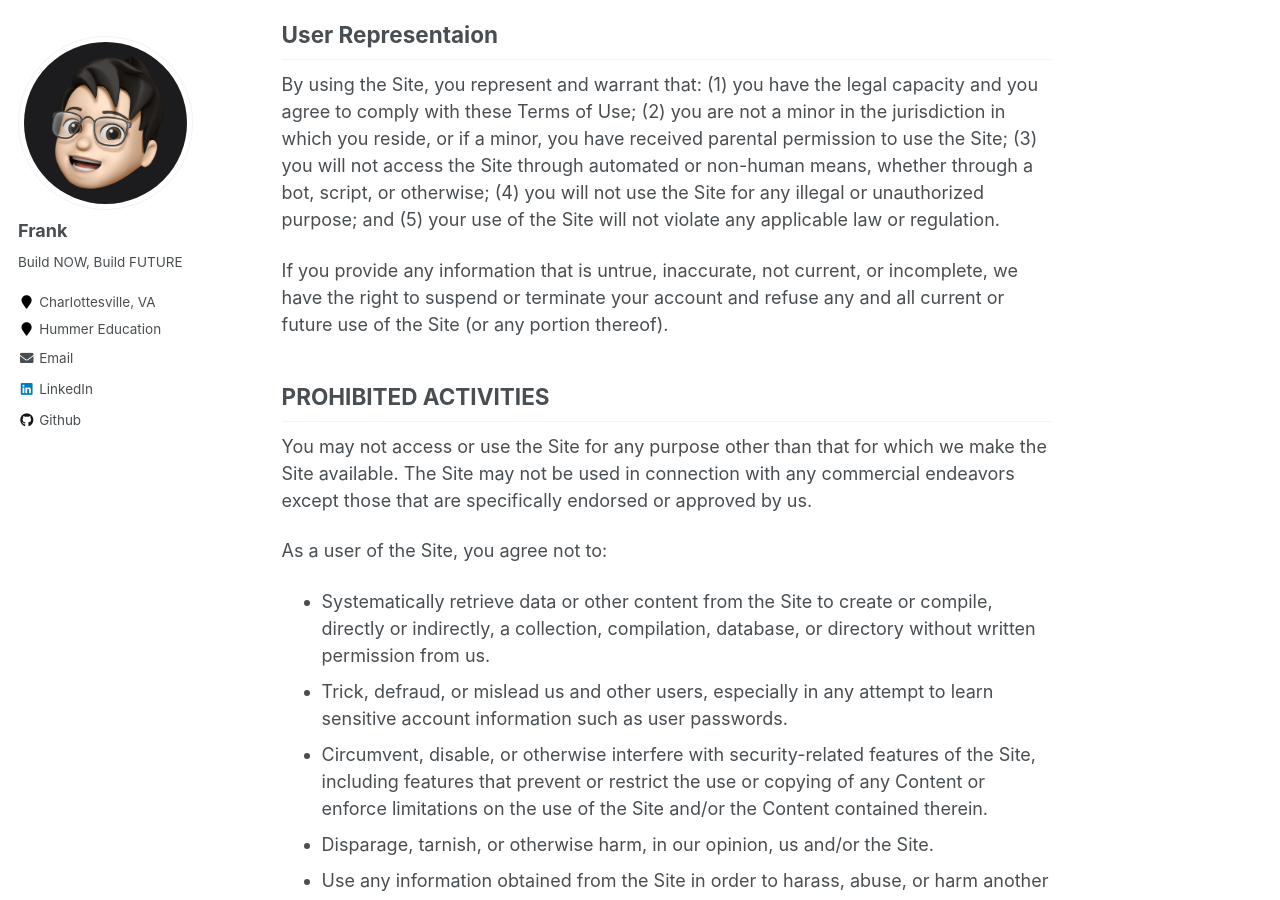
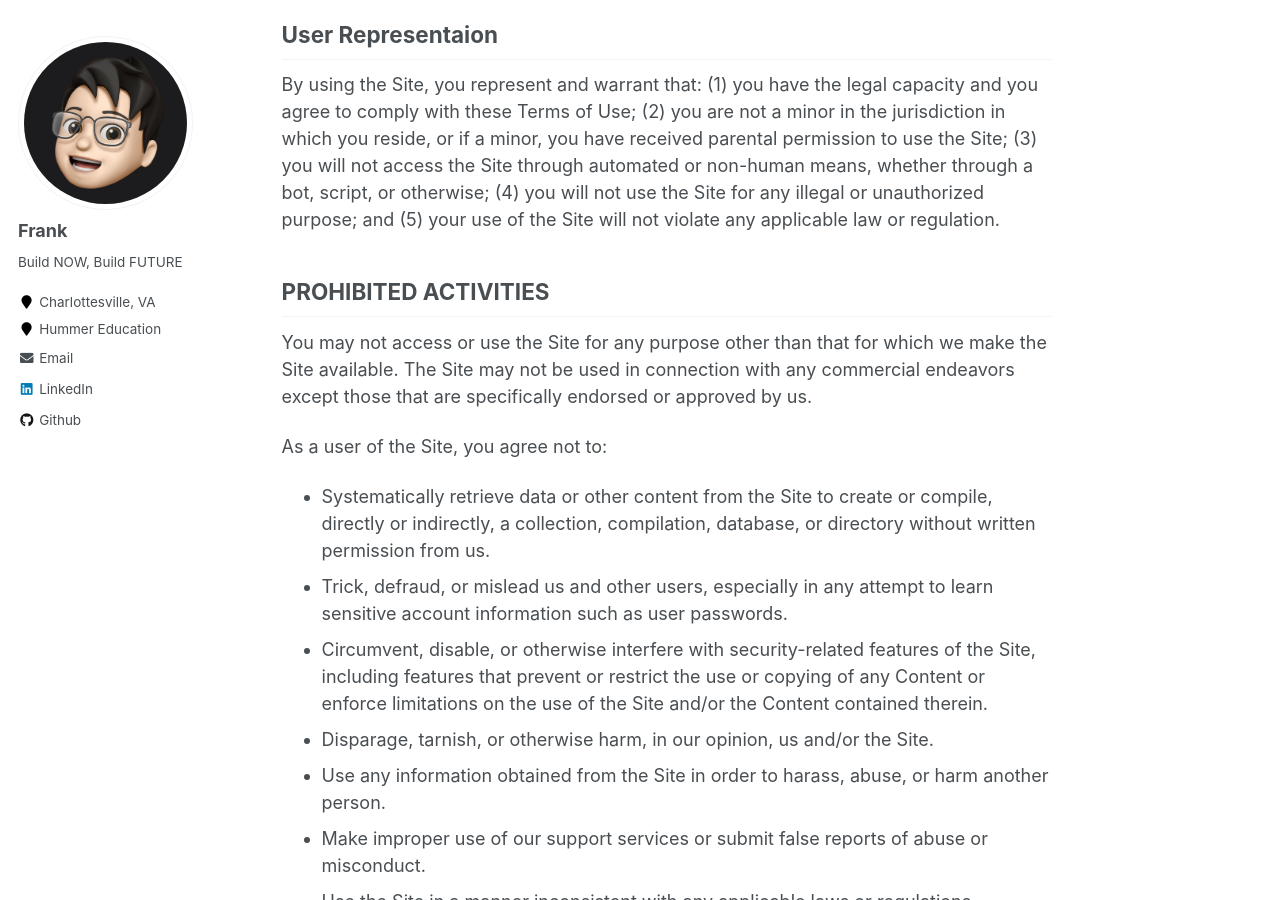
Before and after one commit to FangFrankSun/AcademicPage, a Jekyll site: the page built from _pages/terms.md, in a window 1280 px wide and 900 px high, scrolled down 1256 px. Built offline with Jekyll 4.4.1, drawn with Linux system fonts in a browser that asks for light colours.

Commit message:
Update terms.md

```diff
--- a/_pages/terms.md
+++ b/_pages/terms.md
@@ -25,9 +25,6 @@ Provided that you are eligible to use the Site, you are granted a limited licens
 ## User Representaion
 
 By using the Site, you represent and warrant that:  (1) you have the legal capacity and you agree to comply with these Terms of Use;  (2) you are not a minor in the jurisdiction in which you reside, or if a minor, you have received parental permission to use the Site;  (3) you will not access the Site through automated or non-human means, whether through a bot, script, or otherwise;  (4) you will not use the Site for any illegal or unauthorized purpose; and (5) your use of the Site will not violate any applicable law or regulation.
-
-If you provide any information that is untrue, inaccurate, not current, or incomplete, we have the right to suspend or terminate your account and refuse any and all current or future use of the Site  (or any portion thereof).
-
 
 ## PROHIBITED ACTIVITIES
 
```
